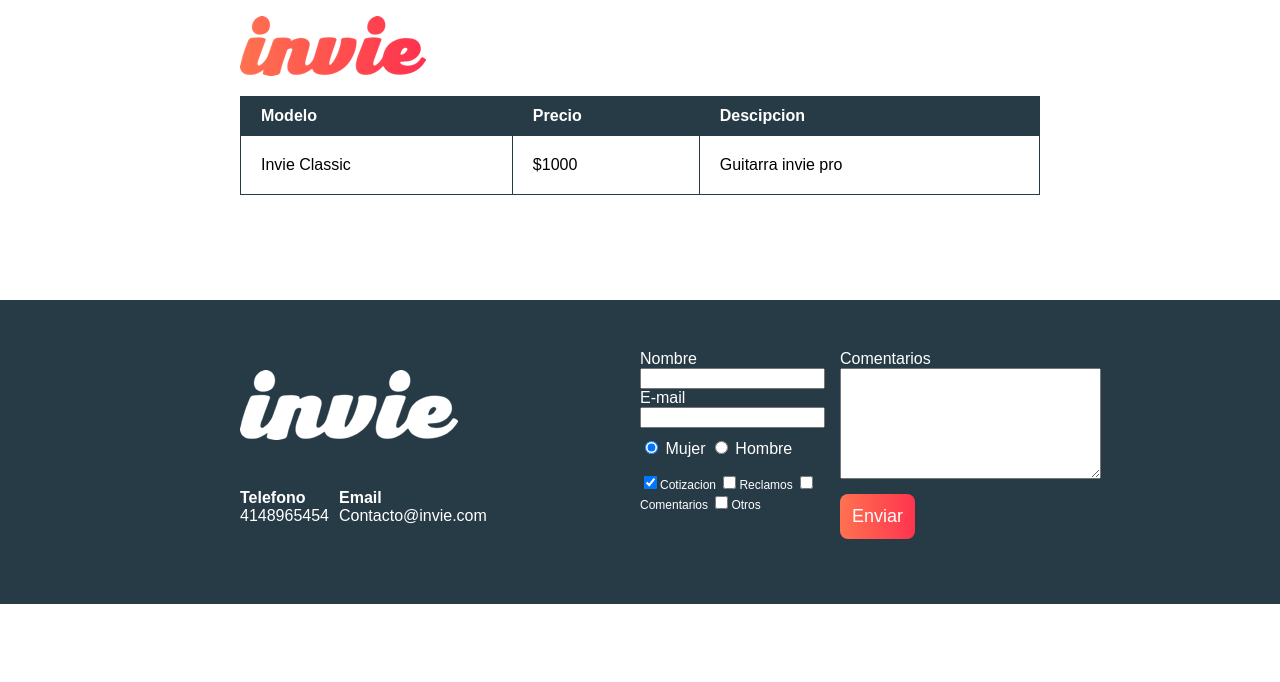
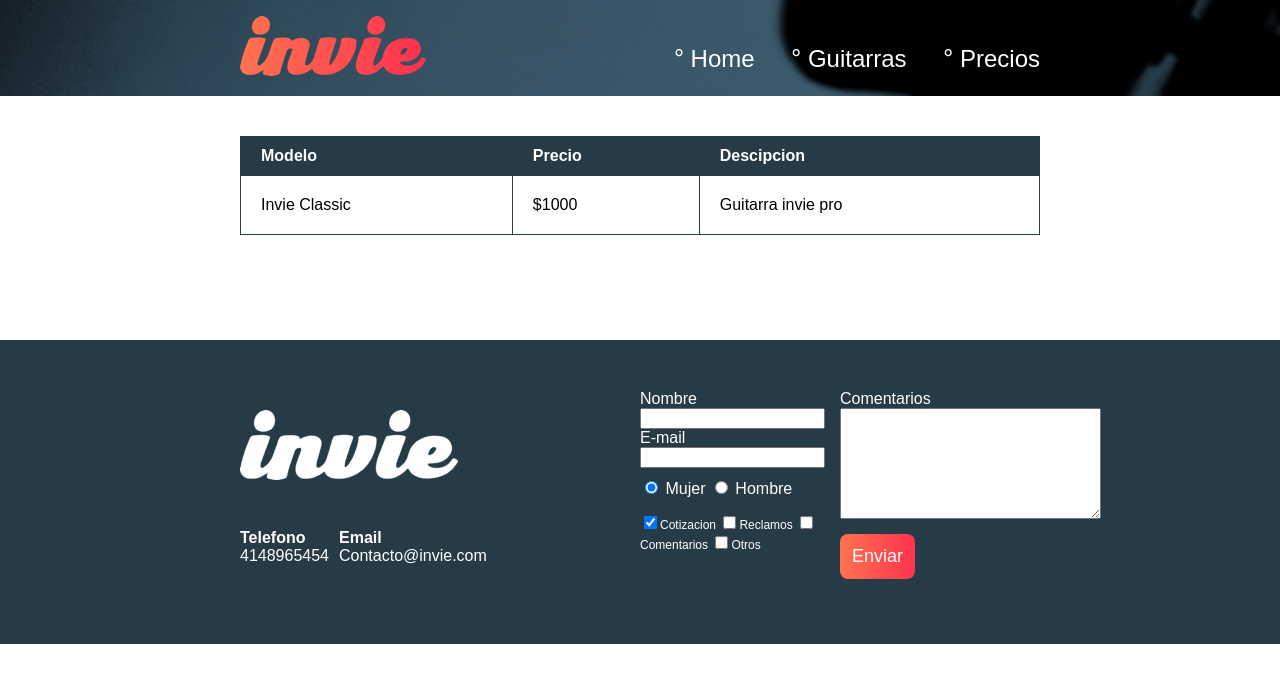
Before and after one commit to mizaelmorales/cv, a plain HTML site: page guitars/precios.html in a window 1280 px wide. Drawn offline with Linux system fonts and the light colour scheme; a web font is replaced by a local one.

Commit message:
finalizado

```diff
--- a/guitars/css/invie.css
+++ b/guitars/css/invie.css
@@ -54,6 +54,7 @@ font-family: 'Allerta', sans-serif;
                 :tanslate3d(X,Y,Z PROFUNDIDAD)para el eje Z body debe tener perspective:
               cursor: pointer;
     background: linear-gradient(to left,#fe344e,#ff7250);
+    background-size: cover; hace q la imagen cubra todo
             } */
 
 body {
@@ -97,6 +98,12 @@ body {
     color: white ;
     padding: 20px;
     height: 500px;
+
+}
+
+.background {
+    background-image: url('/guitars/images/background.png');
+    background-size: cover;
 
 }
 
@@ -275,6 +282,7 @@ body {
 
 table {
     width: 100%;
+    margin: 40px 0;
 }
 
 input, textarea {
--- a/guitars/precios.html
+++ b/guitars/precios.html
@@ -14,6 +14,7 @@
     </style> -->
 </head>
 <body>
+        <div class="background">
         <header id="header" class="header contenedor" >   <!-- logotipo -->
             <figure class="logotipo"><!-- logo --><!--style="background :red;" estilos como atributos-->
                 <img id="crazy" src="/guitars/images/invie.png" width ="186" height="60" alt="logotipo" />
@@ -32,7 +33,7 @@
                 </ul>
             </nav>
         </header>
-
+    </div>
         <section class="tabla">
             <div class="contenedor">
                 <table>
```
